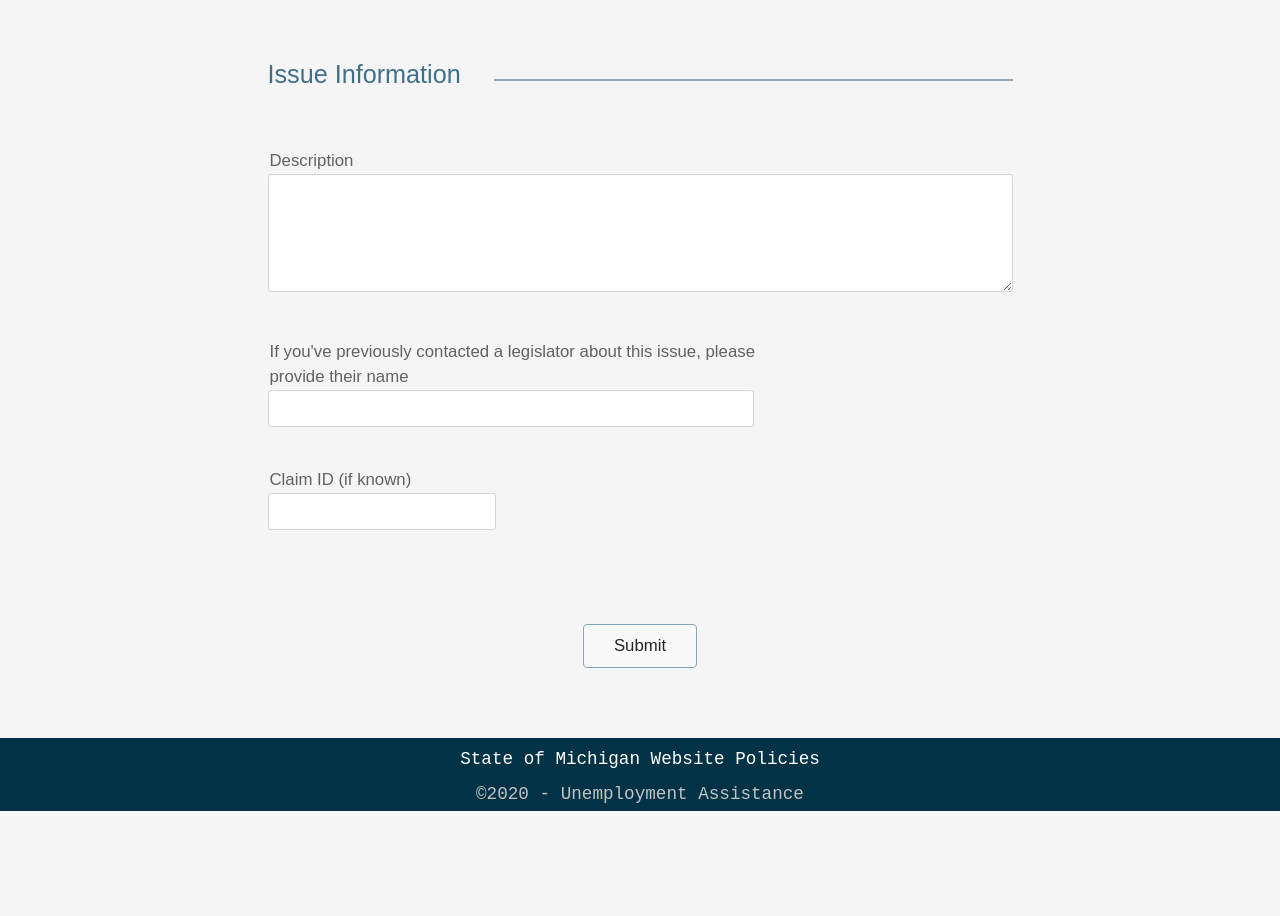
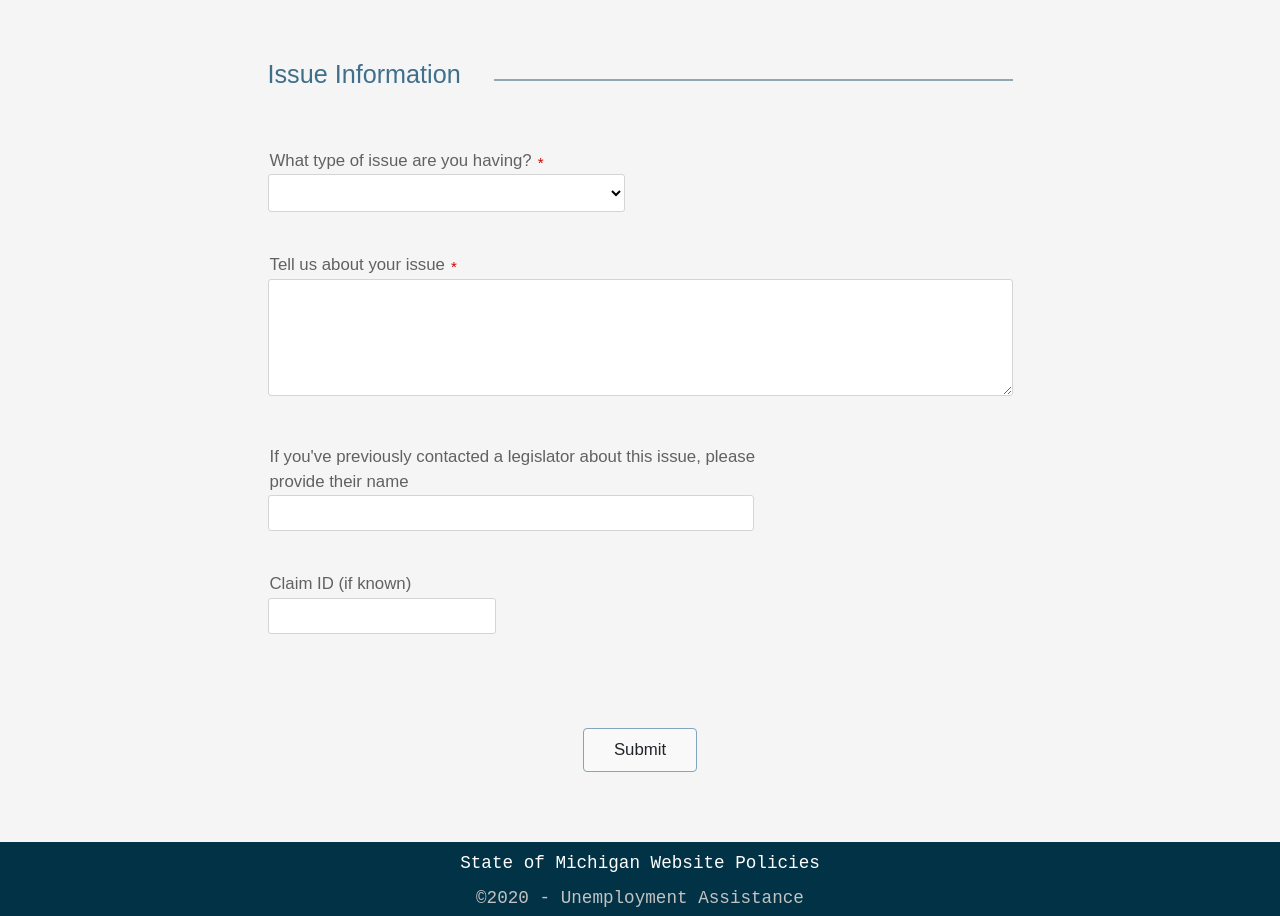
Before and after one commit to JoeDBNS/gov-self-help, a website: page other-help.html in a window 1280 px wide. Shown: the part 1180-2096 px from the top of the page. Before the commit the page ends 1991 px from the top, so only its background shows below. Drawn offline with nearby package versions, Linux system fonts and the light colour scheme.

Commit message:
Add subject field to form

```diff
--- a/other-help.html
+++ b/other-help.html
@@ -159,9 +159,20 @@
                                 <div class="header-divider col"></div>
                             </div>
 
-                            <div class="input-set col-12 col-md-12 col-lg-12">
-                                <label for="description">Description</label>
-                                <textarea name="description" id="description" maxlength="4000"></textarea>
+                            <div class="input-set input-set-required col-12 col-md-12 col-lg-6">
+                                <label for="subject">What type of issue are you having?</label>
+                                <select name="subject" id="subject" required>
+                                    <option></option>
+                                    <option value="filing">I am having trouble filing an unemployment claim.</option>
+                                    <option value="certifying">I am having trouble certifying.</option>
+                                    <option value="payment">I have certified, but I have not received payment.</option>
+                                    <option value="other">None of these. I’m having a different issue.</option>
+                                </select>
+                            </div>
+
+                            <div class="input-set input-set-required col-12 col-md-12 col-lg-12">
+                                <label for="description">Tell us about your issue</label>
+                                <textarea name="description" id="description" maxlength="2000" required></textarea>
                             </div>
 
                             <div class="input-set col-12 col-md-12 col-lg-8">
```
